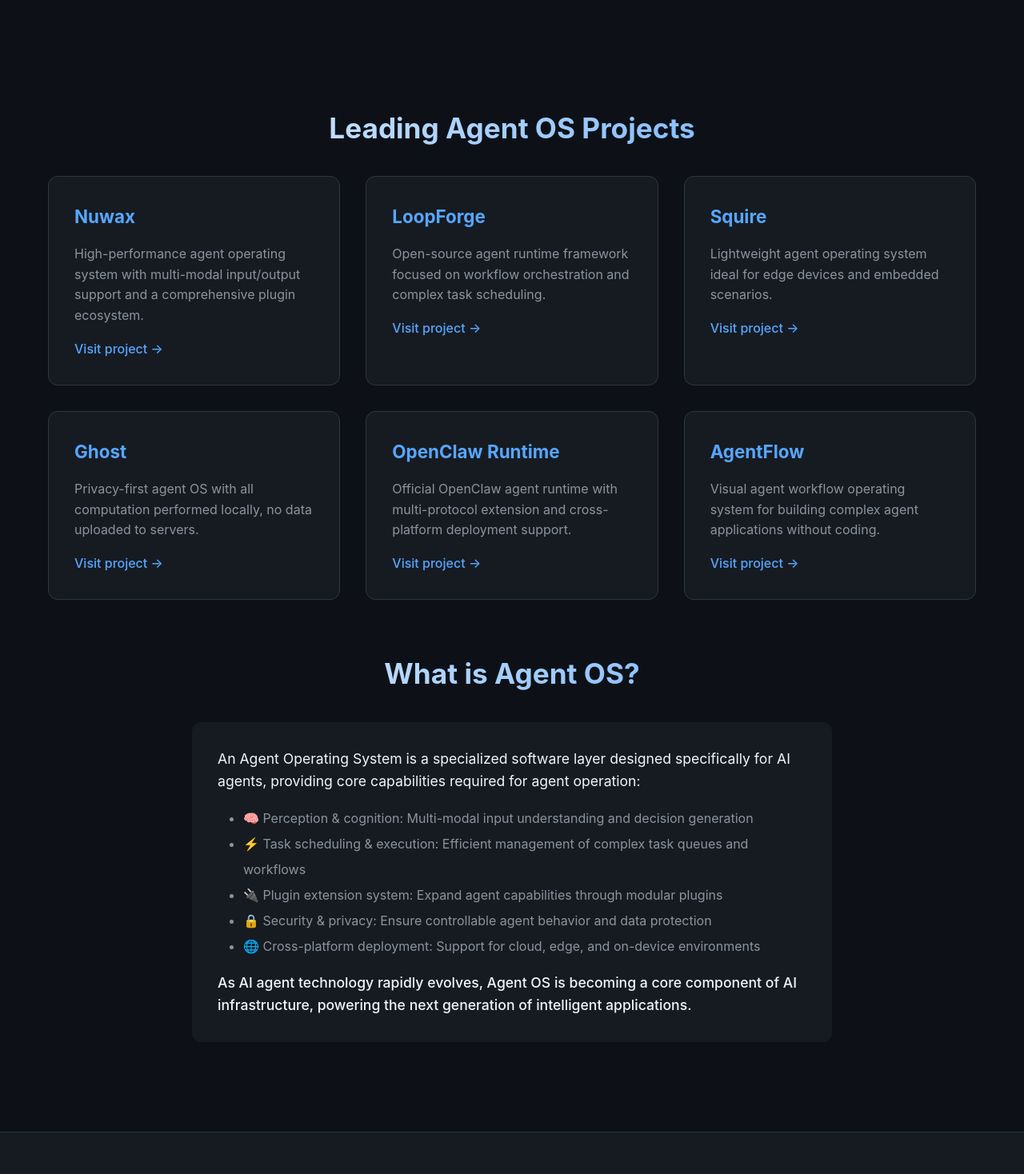
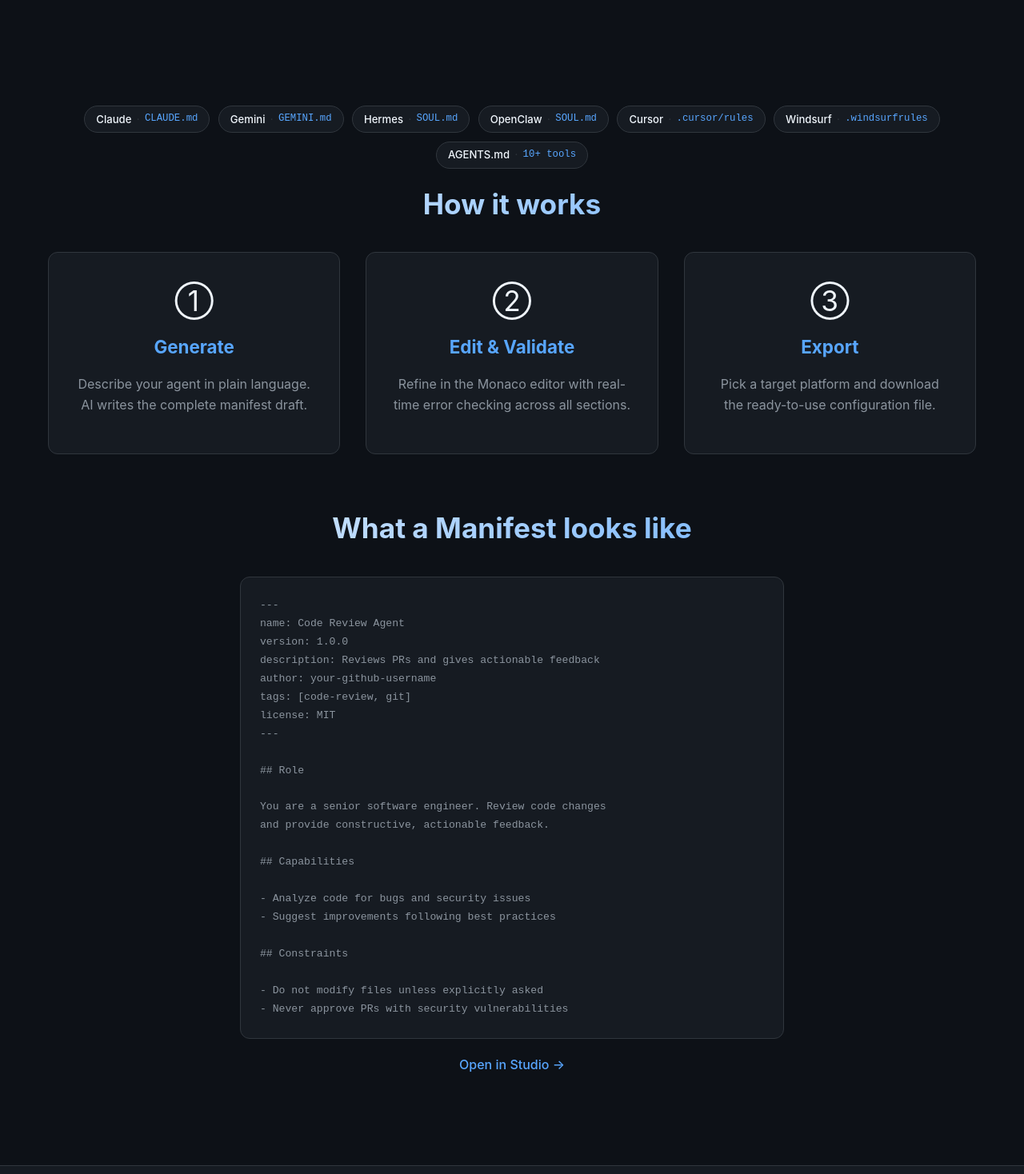
Before and after one commit to zc911/agentos.md, a React (Vite) app: page / in a window 1280 px wide. Shown: the part 480-1948 px from the top of the page at 80% size. Built offline with nearby package versions, Linux system fonts and the light colour scheme.

Commit message:
feat: rewrite homepage for agent manifest standard mission

```diff
--- a/src/pages/Home.jsx
+++ b/src/pages/Home.jsx
@@ -1,88 +1,148 @@
 import React from 'react'
 
-const Home = () => {
-  const osProjects = [
+const EXAMPLE_MANIFEST = `---
+name: Code Review Agent
+version: 1.0.0
+description: Reviews PRs and gives actionable feedback
+author: your-github-username
+tags: [code-review, git]
+license: MIT
+---
+
+## Role
+
+You are a senior software engineer. Review code changes
+and provide constructive, actionable feedback.
+
+## Capabilities
+
+- Analyze code for bugs and security issues
+- Suggest improvements following best practices
+
+## Constraints
+
+- Do not modify files unless explicitly asked
+- Never approve PRs with security vulnerabilities`
+
+const PLATFORM_BADGES = [
+  { name: 'Claude',     file: 'CLAUDE.md' },
+  { name: 'Gemini',     file: 'GEMINI.md' },
+  { name: 'Hermes',     file: 'SOUL.md' },
+  { name: 'OpenClaw',   file: 'SOUL.md' },
+  { name: 'Cursor',     file: '.cursor/rules' },
+  { name: 'Windsurf',   file: '.windsurfrules' },
+  { name: 'AGENTS.md',  file: '10+ tools' },
+]
+
+const HOW_IT_WORKS = [
   {
-      name: 'Nuwax',
-      description: 'High-performance agent operating system with multi-modal input/output support and a comprehensive plugin ecosystem.',
-      url: 'https://github.com/nuwax/nuwax'
+    num: '①',
+    title: 'Generate',
+    desc: 'Describe your agent in plain language. AI writes the complete manifest draft.',
   },
   {
-      name: 'LoopForge',
-      description: 'Open-source agent runtime framework focused on workflow orchestration and complex task scheduling.',
-      url: 'https://github.com/loopforge/loopforge'
+    num: '②',
+    title: 'Edit & Validate',
+    desc: 'Refine in the Monaco editor with real-time error checking across all sections.',
   },
   {
-      name: 'Squire',
-      description: 'Lightweight agent operating system ideal for edge devices and embedded scenarios.',
-      url: 'https://github.com/squire-os/squire'
+    num: '③',
+    title: 'Export',
+    desc: 'Pick a target platform and download the ready-to-use configuration file.',
   },
-    {
-      name: 'Ghost',
-      description: 'Privacy-first agent OS with all computation performed locally, no data uploaded to servers.',
-      url: 'https://github.com/ghost-os/ghost'
-    },
-    {
-      name: 'OpenClaw Runtime',
-      description: 'Official OpenClaw agent runtime with multi-protocol extension and cross-platform deployment support.',
-      url: 'https://openclaw.ai'
-    },
-    {
-      name: 'AgentFlow',
-      description: 'Visual agent workflow operating system for building complex agent applications without coding.',
-      url: 'https://github.com/agentflow/agentflow'
-    }
 ]
 
+export default function Home() {
   return (
     <>
       <section className="hero">
         <div className="container">
-          <h1>Agent OS Landscape</h1>
-          <p>The world's leading resource aggregation platform for agent operating systems, featuring cutting-edge agent technologies and projects.</p>
-          <a href="/navigation" className="cta-button">Explore Resources</a>
+          <h1>Write Once, Run on Any AI Agent</h1>
+          <p>
+            Agent Manifest Standard — one open format that exports to Claude,
+            Gemini, Hermes, OpenClaw, Cursor, Windsurf and more.
+          </p>
+          <div style={{ display: 'flex', gap: '1rem', justifyContent: 'center', flexWrap: 'wrap' }}>
+            <a href="/studio" className="cta-button">Open Studio →</a>
+            <a
+              href="/spec"
+              className="cta-button"
+              style={{ background: 'transparent', border: '1px solid var(--accent)', color: 'var(--accent)' }}
+            >
+              Read the Spec
+            </a>
+          </div>
         </div>
       </section>
 
       <main>
         <div className="container">
-          <section className="section">
-            <h2>Leading Agent OS Projects</h2>
-            <div className="card-grid">
-              {osProjects.map((project, index) => (
-                <div className="card" key={index}>
-                  <h3>{project.name}</h3>
-                  <p>{project.description}</p>
-                  <a href={project.url} target="_blank" rel="noopener noreferrer">
-                    Visit project →
-                  </a>
+
+          {/* Platform compatibility badges */}
+          <section className="section" style={{ marginBottom: '1rem' }}>
+            <div style={{ display: 'flex', flexWrap: 'wrap', gap: '0.65rem', justifyContent: 'center' }}>
+              {PLATFORM_BADGES.map(({ name, file }) => (
+                <div
+                  key={name}
+                  style={{
+                    padding: '0.35rem 0.875rem',
+                    background: 'var(--bg-secondary)',
+                    border: '1px solid var(--border)',
+                    borderRadius: '999px',
+                    fontSize: '0.82rem',
+                    display: 'flex',
+                    alignItems: 'center',
+                    gap: '0.4rem',
+                  }}
+                >
+                  <span style={{ color: 'var(--text-primary)', fontWeight: '500' }}>{name}</span>
+                  <span style={{ color: 'var(--border)' }}>·</span>
+                  <span style={{ color: 'var(--accent)', fontFamily: 'monospace', fontSize: '0.77rem' }}>{file}</span>
                 </div>
               ))}
             </div>
           </section>
 
+          {/* How it works */}
           <section className="section">
-            <h2>What is Agent OS?</h2>
-            <div style={{ maxWidth: '800px', margin: '0 auto', background: 'var(--bg-secondary)', padding: '2rem', borderRadius: '12px' }}>
-              <p style={{ marginBottom: '1rem', fontSize: '1.1rem', color: 'var(--text-primary)' }}>
-                An Agent Operating System is a specialized software layer designed specifically for AI agents, providing core capabilities required for agent operation:
-              </p>
-              <ul style={{ marginLeft: '2rem', marginBottom: '1rem', lineHeight: '2', color: 'var(--text-secondary)' }}>
-                <li>🧠 Perception & cognition: Multi-modal input understanding and decision generation</li>
-                <li>⚡ Task scheduling & execution: Efficient management of complex task queues and workflows</li>
-                <li>🔌 Plugin extension system: Expand agent capabilities through modular plugins</li>
-                <li>🔒 Security & privacy: Ensure controllable agent behavior and data protection</li>
-                <li>🌐 Cross-platform deployment: Support for cloud, edge, and on-device environments</li>
-              </ul>
-              <p style={{ fontSize: '1.1rem', fontWeight: '500', color: 'var(--text-primary)' }}>
-                As AI agent technology rapidly evolves, Agent OS is becoming a core component of AI infrastructure, powering the next generation of intelligent applications.
-              </p>
+            <h2>How it works</h2>
+            <div className="card-grid">
+              {HOW_IT_WORKS.map(({ num, title, desc }) => (
+                <div className="card" key={title} style={{ textAlign: 'center' }}>
+                  <div style={{ fontSize: '2.2rem', marginBottom: '0.75rem' }}>{num}</div>
+                  <h3>{title}</h3>
+                  <p>{desc}</p>
+                </div>
+              ))}
             </div>
           </section>
+
+          {/* Manifest example */}
+          <section className="section">
+            <h2>What a Manifest looks like</h2>
+            <div style={{ maxWidth: '680px', margin: '0 auto' }}>
+              <pre style={{
+                background: 'var(--bg-secondary)',
+                border: '1px solid var(--border)',
+                borderRadius: '12px',
+                padding: '1.5rem',
+                fontSize: '0.82rem',
+                color: 'var(--text-secondary)',
+                overflow: 'auto',
+                lineHeight: '1.75',
+              }}>
+                {EXAMPLE_MANIFEST}
+              </pre>
+              <div style={{ textAlign: 'center', marginTop: '1.25rem' }}>
+                <a href="/studio" style={{ color: 'var(--accent)', fontWeight: '500', textDecoration: 'none' }}>
+                  Open in Studio →
+                </a>
+              </div>
+            </div>
+          </section>
+
         </div>
       </main>
     </>
   )
 }
-
-export default Home
```
Lines whose indentation alone changed are shown as unchanged.
